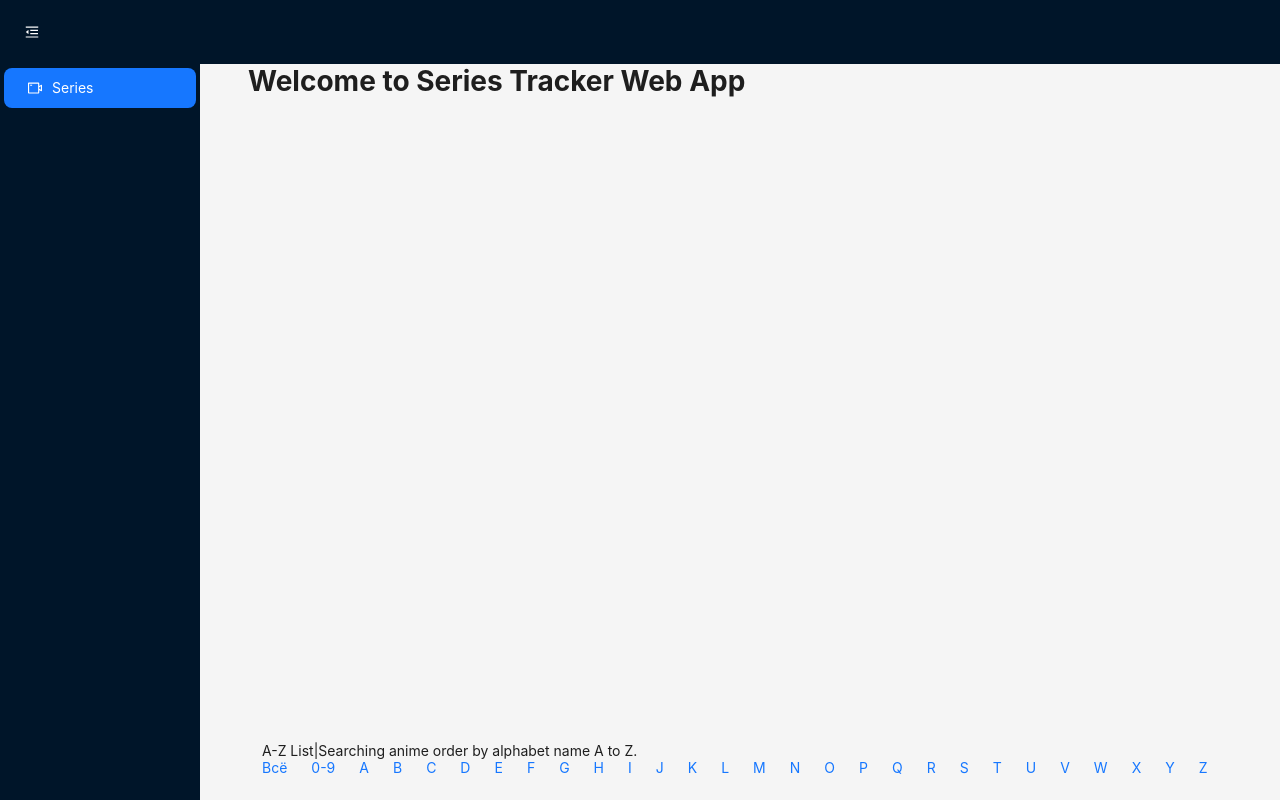
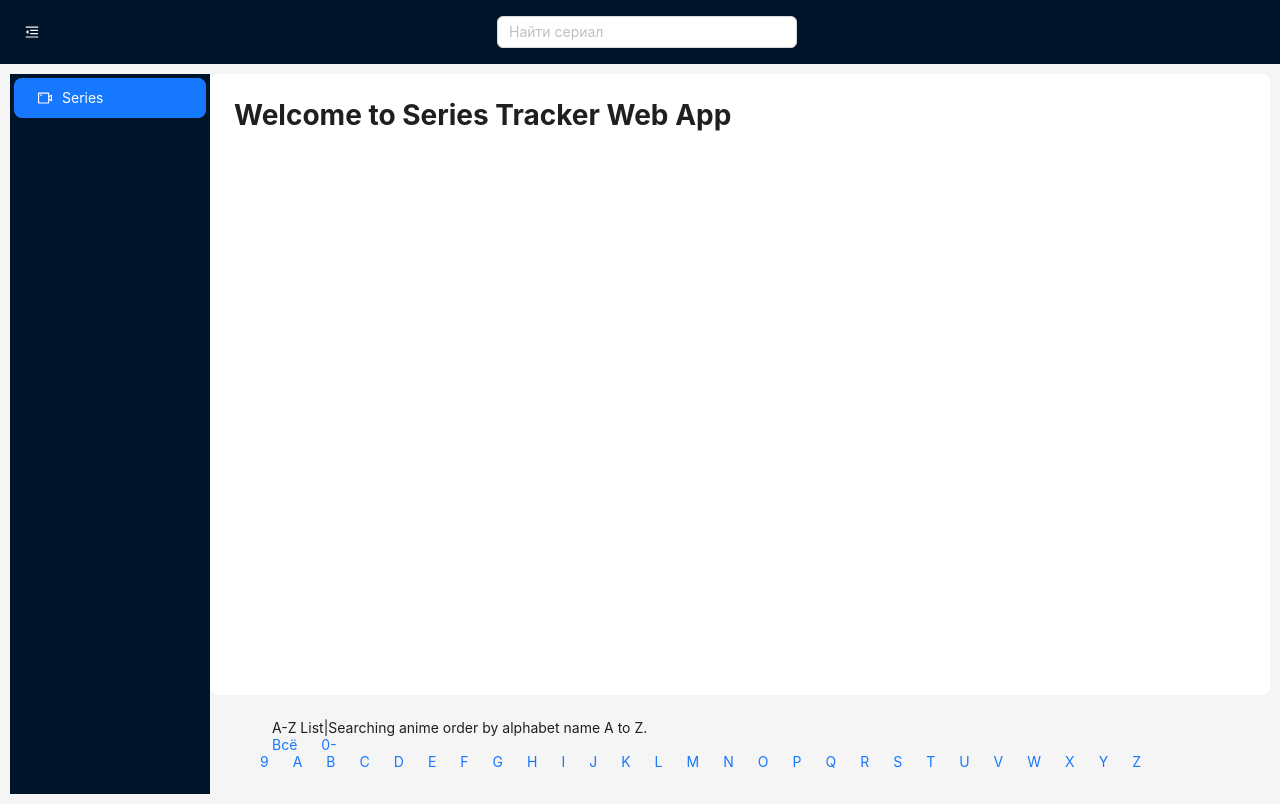
Before and after one commit to DeMoNicKer-V/SeriesTracker.WebApp, a Next.js app in the folder client/: page / in a window 1280 px wide. Built offline with nearby package versions, Linux system fonts and the light colour scheme.

Commit message:
Impemented a search bar with api caller.

```diff
--- a/client/app/components/azList.tsx
+++ b/client/app/components/azList.tsx
@@ -1,6 +1,4 @@
-import { useEffect, useState } from "react";
 import Link from "next/link";
-import { usePathname, useSearchParams } from "next/navigation";
 
 export const AZList = ({}) => {
     const lettersList = [
--- /dev/null
+++ b/client/app/components/searchResult.tsx
@@ -0,0 +1,27 @@
+import Card from "antd/es/card/Card";
+import { CardTitle } from "./Cardtitle";
+import Button from "antd/es/button";
+
+interface Props {
+    series: Series["item1"][];
+}
+
+export const SearchResult = ({ series }: Props) => {
+    if (series === undefined) return;
+    return (
+        <div
+            style={{
+                display: "flex",
+                flexDirection: "column",
+                justifyContent: "center",
+                alignItems: "center",
+            }}
+        >
+            {series.map((series: Series["item1"]) => (
+                <p>{series.description}</p>
+            ))}
+        </div>
+    );
+};
+
+export default SearchResult;
--- /dev/null
+++ b/client/app/components/searchbar.tsx
@@ -0,0 +1,83 @@
+import { Form } from "antd";
+import Input, { SearchProps } from "antd/es/input";
+import Search from "antd/es/transfer/search";
+import { useEffect, useRef, useState } from "react";
+import { getAllSeries, getAllSeriesSearch } from "../services/series";
+import { SearchResult } from "./searchResult";
+
+export const SearchBar = ({}) => {
+    const ref = useRef<HTMLDivElement>(null);
+    const [query, setQuery] = useState<string>("");
+
+    useEffect(() => {
+        const handleOutSideClick = (event: any) => {
+            if (!ref.current?.contains(event.target)) {
+                setIsShown(false);
+            } else {
+                handleClick();
+            }
+        };
+        window.addEventListener("mousedown", handleOutSideClick);
+
+        return () => {
+            window.removeEventListener("mousedown", handleOutSideClick);
+        };
+    }, [ref]);
+
+    useEffect(() => {
+        const timer = setTimeout(() => {
+            fakeApi();
+        }, 500);
+
+        return () => clearTimeout(timer);
+    }, [query]);
+    const [isShown, setIsShown] = useState(false);
+    const handleClick = () => {
+        // 👇️ toggle shown state
+        setIsShown((current) => !current);
+
+        // 👇️ or simply set it to true
+        // setIsShown(true);
+    };
+    const [series, setSeries] = useState<Series["item1"][] | any>([]);
+    const fakeApi = async () => {
+        const series = await getAllSeriesSearch(query);
+        setSeries(series);
+    };
+
+    return (
+        <div
+            ref={ref}
+            style={{
+                marginLeft: "auto",
+                marginRight: "auto",
+                marginBottom: "auto",
+            }}
+        >
+            <Input
+                style={{ width: "300px" }}
+                placeholder="Найти сериал"
+                onChange={(e: { target: { value: any } }) =>
+                    setQuery(String(e.target.value))
+                }
+            ></Input>
+            {isShown && (
+                <div
+                    className="menuSearch"
+                    style={{
+                        display: "flex",
+                        flexDirection: "column",
+                        justifyContent: "center",
+                        alignItems: "center",
+                    }}
+                >
+                    <div>Результаты</div>
+                    <SearchResult series={series} />
+                    <div>Навигация</div>
+                </div>
+            )}
+        </div>
+    );
+};
+
+export default SearchBar;
--- a/client/app/layout.tsx
+++ b/client/app/layout.tsx
@@ -11,6 +11,7 @@ import {
 import { Footer } from "antd/es/layout/layout";
 import Link from "next/link";
 import { AZList } from "./components/azList";
+import SearchBar from "./components/searchbar";
 
 const { Header, Content, Sider } = Layout;
 
@@ -26,9 +27,21 @@ export default function RootLayout({
     return (
         <html lang="en">
             <body>
-                <Layout style={{ minHeight: "100vh" }}>
-                    <Header>
-                        {" "}
+                <Layout
+                    style={{
+                        minHeight: "100vh",
+                    }}
+                >
+                    <Header
+                        style={{
+                            position: "sticky",
+                            top: 0,
+                            zIndex: 1,
+                            width: "100%",
+                            display: "flex",
+                            alignItems: "center",
+                        }}
+                    >
                         <Button
                             type="text"
                             icon={
@@ -46,10 +59,25 @@ export default function RootLayout({
                                 color: "#fff",
                             }}
                         />
+                        <SearchBar />
                     </Header>
-                    <Layout hasSider>
-                        <Sider trigger={null} collapsible collapsed={collapsed}>
-                            <div className="demo-logo-vertical" />
+                    <Layout
+                        style={{
+                            padding: 10,
+                        }}
+                    >
+                        <Sider
+                            trigger={null}
+                            collapsible
+                            collapsed={collapsed}
+                            style={{
+                                height: "90vh",
+                                maxHeight: "calc(100% - 80px)",
+                                position: "sticky",
+                                top: "80px",
+                                transform: "translateX(0%)",
+                            }}
+                        >
                             <Menu
                                 theme="dark"
                                 mode="inline"
@@ -66,7 +94,15 @@ export default function RootLayout({
                             />
                         </Sider>
                         <Layout>
-                            <Content style={{ padding: "0 48px" }}>
+                            <Content
+                                style={{
+                                    padding: 24,
+                                    margin: 0,
+                                    minHeight: 280,
+                                    background: colorBgContainer,
+                                    borderRadius: borderRadiusLG,
+                                }}
+                            >
                                 {children}
                             </Content>
                             <Footer style={{ textAlign: "left" }}>
--- a/client/app/services/series.ts
+++ b/client/app/services/series.ts
@@ -22,6 +22,18 @@ export const getAllSeries = async (page: number, query: any) => {
         `http://localhost:5125/controller/${page}/${query}`
     );
     const series: Series = await response.json();
+    return series;
+};
+
+export const getAllSeriesSearch = async (query: any) => {
+    if (query === "") {
+        return;
+    }
+    const response = await fetch(
+        `http://localhost:5125/controller/search/${query}`
+    );
+
+    const series: Series["item1"] = await response.json();
     return series;
 };
 
```
Also changed, not shown: client/app/globals.css (+7 -13 lines), 1 other file (tests, documents, lock files or other folders).
